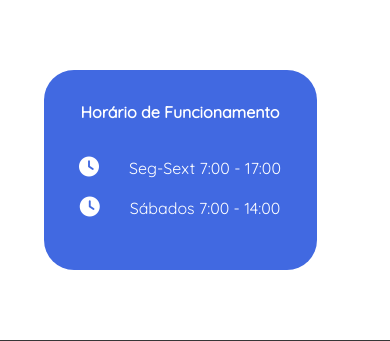
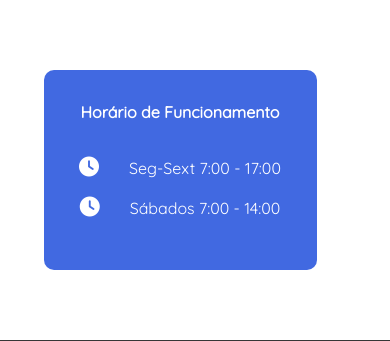
Before and after one commit to alessonsousa/Store_website, a PHP site: page / in a window 390 px wide. Shown: the part 2856-3197 px from the top of the page. Run offline with PHP 8.4, Linux system fonts and the light colour scheme; some libraries are stand-ins or nearby versions.

Commit message:
Update home.css

```diff
--- a/bootstrap-4.1.3-dist/css/home.css
+++ b/bootstrap-4.1.3-dist/css/home.css
@@ -100,14 +100,13 @@
     height: 200px;
     width: 400px;
     background-color:#4169E1;
-    border-radius: 30px;
+    border-radius: 10px;
     font-family: 'Quicksand', sans-serif;
     padding-top: 30px;
 
 }
 .titleHorario{
     height: 40px;
-    border-radius: 35px;
     font-weight: 900;
 }
 .fa-clock{
@@ -142,5 +141,8 @@ footer{
       .caixaHorario{
           width: 70%;
       }
+      .fundo{
+          display: none;
+      }
 
 }
```
